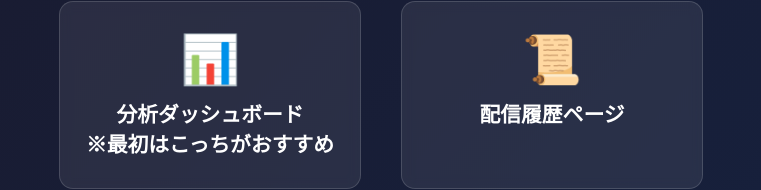
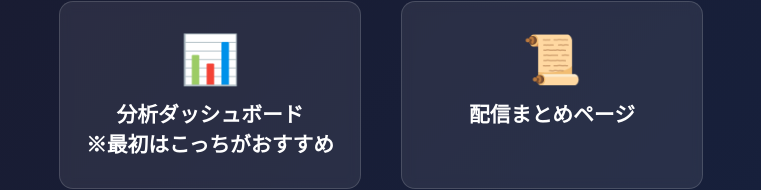
Before and after one commit to sochimaru-unofficial/bibi_ff_xx, a plain HTML site: page index.html in a window 1280 px wide. Shown: the part 202-392 px from the top of the page, without its empty margins (259-1020 px from the left). Drawn offline with Linux system fonts and the light colour scheme.

Commit message:
Update index.html

```diff
--- a/index.html
+++ b/index.html
@@ -24,7 +24,7 @@
       <!-- 履歴ページ -->
       <a href="history.html" class="menu-card">
         <div class="menu-icon">📜</div>
-        <div class="menu-label">配信履歴ページ</div>
+        <div class="menu-label">配信まとめページ</div>
       </a>
 
     </div>
```
